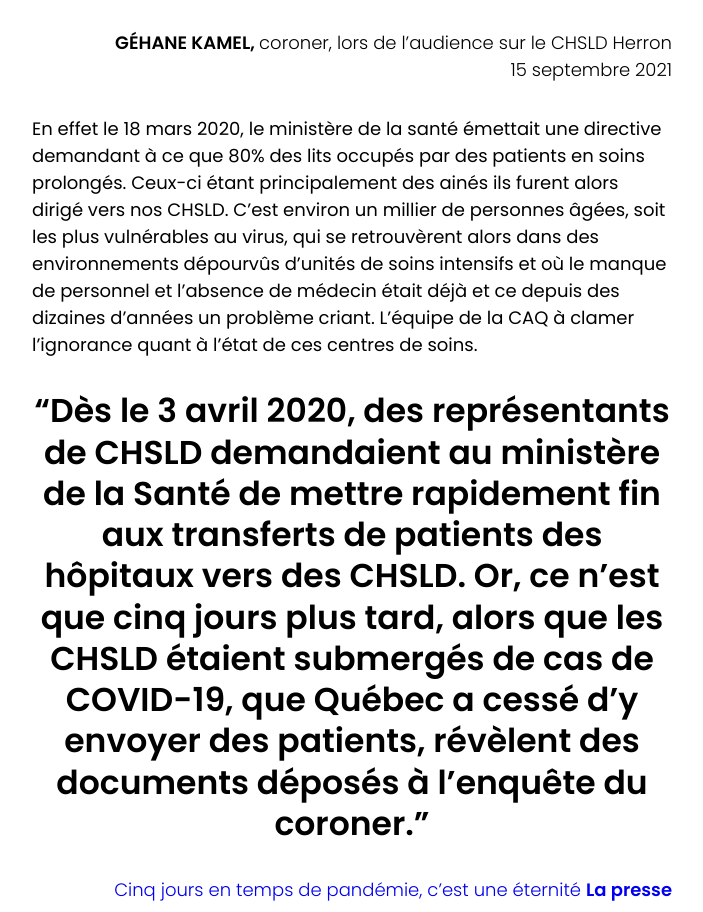
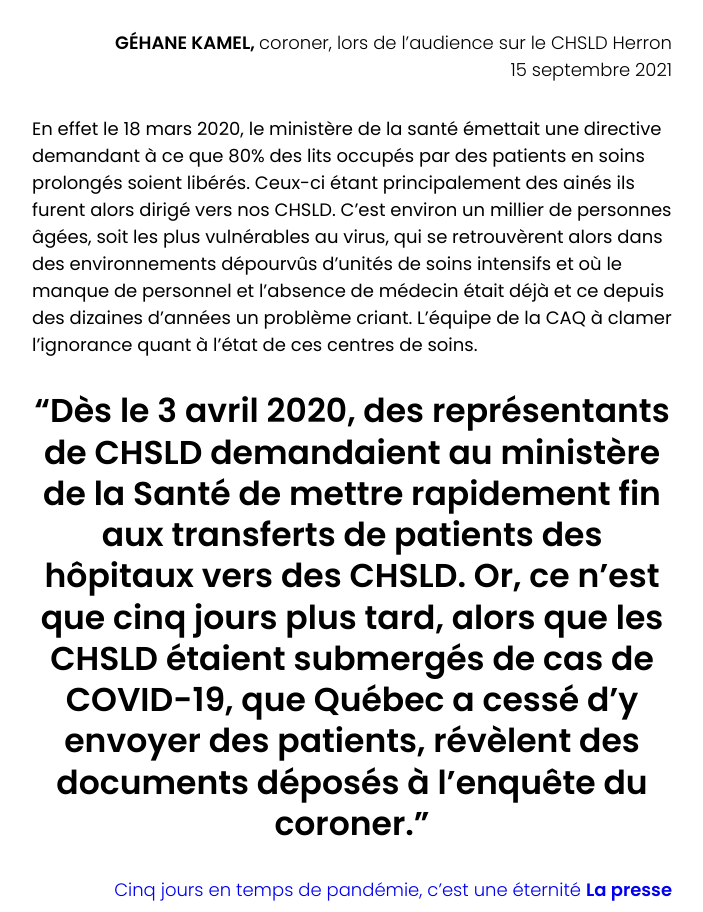
Before and after one commit to Jack-Rouleau/Jack-Rouleau.github.io, a plain HTML site: page index.html in a window 1280 px wide. Shown: the part 1863-2775 px from the top of the page, without its empty margins (288-991 px from the left). Drawn offline with Linux system fonts and the light colour scheme.

Commit message:
missing words

```diff
--- a/index.html
+++ b/index.html
@@ -209,7 +209,8 @@
             <h4 class="thin bottom-spacing-md">15 septembre 2021</h4>
 
             <p>En effet le 18 mars 2020, le ministère de la santé émettait une directive demandant à ce que 80% des lits
-              occupés par des patients en soins prolongés. Ceux-ci étant principalement des ainés ils furent alors
+              occupés par des patients en soins prolongés soient libérés. Ceux-ci étant principalement des ainés ils
+              furent alors
               dirigé vers nos CHSLD. C’est environ un millier de personnes âgées, soit les plus vulnérables au virus,
               qui se retrouvèrent alors dans des environnements dépourvûs d’unités de soins intensifs et où le manque de
               personnel et l’absence de médecin était déjà et ce depuis des dizaines d’années un problème criant.
```
